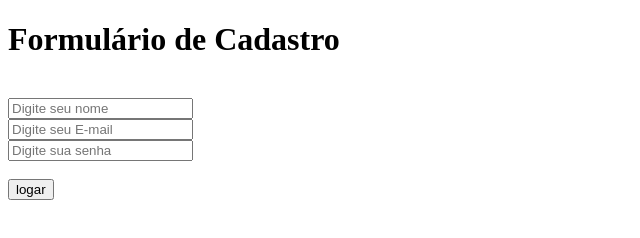
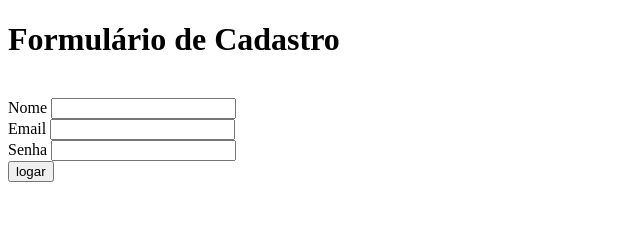
Before and after one commit to Leech16/Curso_ebac_frontend, a plain HTML site: page Formulário.html in a window 1280 px wide. Shown: the whole page, without its empty margins (0-640 px from the left). Drawn offline with Linux system fonts and the light colour scheme.

Commit message:
atualizando formulário

```diff
--- a/Formulário.html
+++ b/Formulário.html
@@ -9,14 +9,17 @@
     <h1>Formulário de Cadastro</h1>
     <br>
 
-    <input placeholder="Digite seu nome" type="text" id="nome" required>
+    <label for="Nome">Nome</label>
+    <input Type="text" id="Nome" required>
     <br>
 
-    <input placeholder="Digite seu E-mail" type="email" id="email" required>
+    <label for="Email">Email</label>
+    <input Type="email" id="Email" required>
     <br>
 
-    <input placeholder="Digite sua senha" type="Password" id="senha" required>
-    <br> <br>
+    <label for="Senha">Senha</label>
+    <input Type="password" id="Senha" required>
+    <br>
 
     <input type="submit" value="logar">
 
```
